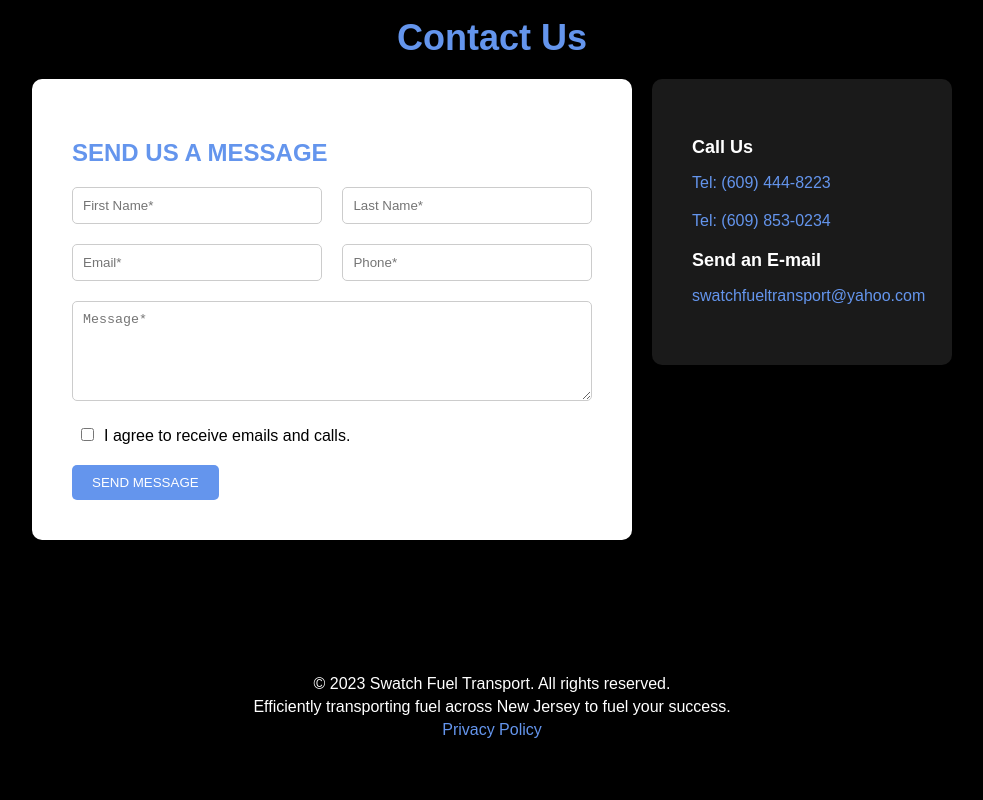
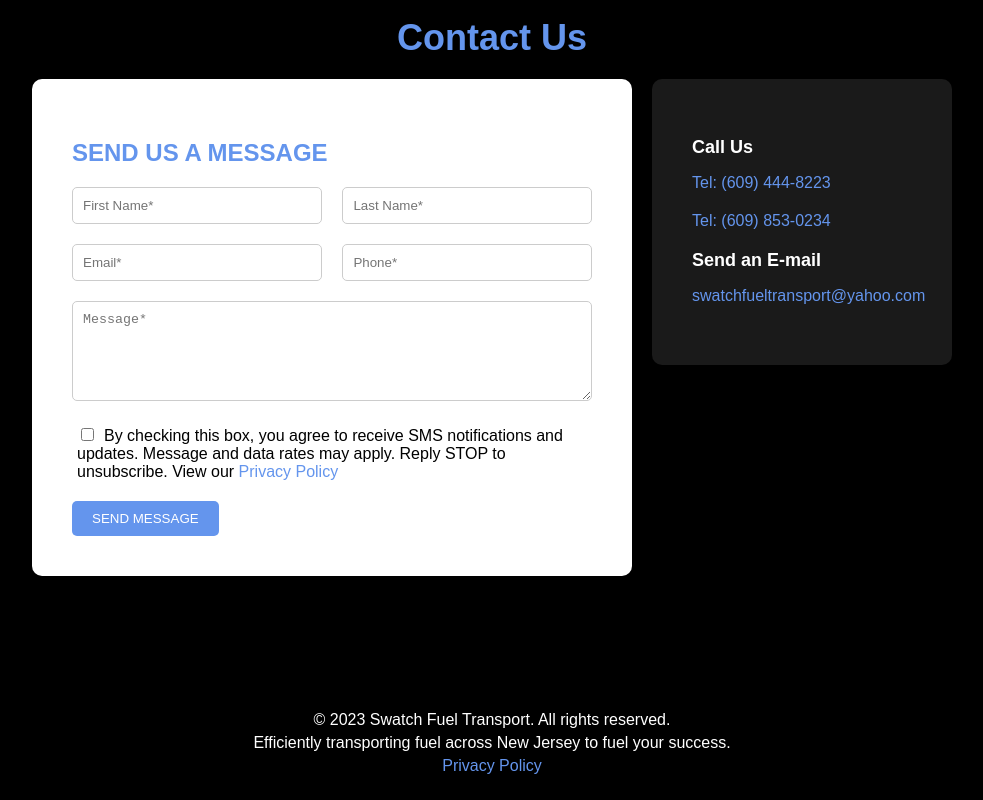
Before and after one commit to janpreett/Swatch_Fuel_Transport, a React (Create React App) app: page / in a window 1280 px wide. Shown: the part 2216-3016 px from the top of the page, without its empty margins (148-1131 px from the left). Before the commit the page ends 2980 px from the top, so only its background shows below. Built offline with nearby package versions, Linux system fonts and the light colour scheme.

Commit message:
updated sms opt in checkbox and added privacy policy to sms text

```diff
--- a/src/App.js
+++ b/src/App.js
@@ -22,7 +22,7 @@
       <Home />
       <Services />
       <AboutUs />
-      <ContactUs />
+      <ContactUs onPrivacyPolicyClick={togglePrivacyPolicy} />
       <Footer onPrivacyPolicyClick={togglePrivacyPolicy} />
       {showPrivacyPolicy && <PrivacyPolicy onClose={togglePrivacyPolicy} />}
     </div>
--- a/src/components/ContactUs.js
+++ b/src/components/ContactUs.js
@@ -4,7 +4,7 @@
 import emailjs from 'emailjs-com';
 import './ContactUs.css';
 
-const ContactUs = () => {
+const ContactUs = ({ onPrivacyPolicyClick }) => {
   const form = useRef();
   const formRef = useRef();
   const infoRef = useRef();
@@ -65,13 +65,18 @@
             </div>
             <textarea name="message" placeholder="Message*" className="contact-us__textarea" required></textarea>
 
-            <div className="contact-us__input-group">
+           <div className="contact-us__input-group">
               <label className="contact-us__checkbox-label">
                 <input
                   type="checkbox"
                   name="opt_in"
                   className="contact-us__checkbox"
-                />I agree to receive emails and calls.</label>
+                />
+                By checking this box, you agree to receive SMS notifications and updates. Message and data rates may apply. Reply STOP to unsubscribe. View our <a href="#" onClick={(e) => {
+                  e.preventDefault();
+                  onPrivacyPolicyClick();
+                }}>Privacy Policy</a>
+              </label>
             </div>
            <button type="submit" className="contact-us__button">SEND MESSAGE</button>
           </form>
```
Also changed, not shown: 1 other file (tests, documents, lock files or other folders).
